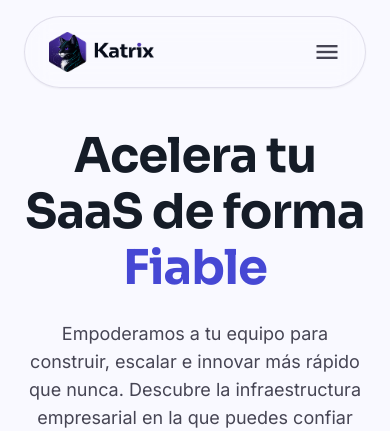
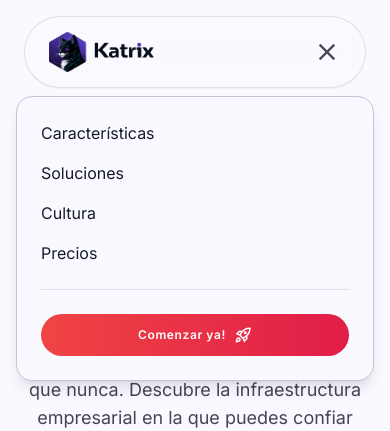
Before and after one commit to Katrix-soft/katrixland, an Angular app: page / in a window 390 px wide. Both pictures are taken after a click on the button "menu". Shown: the top 431 px of the page. Built offline with nearby package versions, Linux system fonts and the light colour scheme.

Commit message:
Fix: Make hamburger menu functional and fix responsive footer

```diff
--- a/src/app/app.html
+++ b/src/app/app.html
@@ -19,8 +19,23 @@
     </a>
 </div>
 </div>
-<button class="md:hidden text-on-surface-variant material-symbols-outlined text-[28px]">menu</button>
+<button (click)="isMobileMenuOpen.set(!isMobileMenuOpen())" class="md:hidden text-on-surface-variant material-symbols-outlined text-[28px]">
+    {{ isMobileMenuOpen() ? 'close' : 'menu' }}
+</button>
 </div>
+@if(isMobileMenuOpen()) {
+<div class="md:hidden absolute top-[80px] left-4 right-4 bg-surface border border-outline-variant shadow-lg rounded-2xl flex flex-col p-6 gap-4 z-40">
+    <a (click)="isMobileMenuOpen.set(false)" class="font-label-md text-[16px] text-on-surface hover:text-primary transition-all" href="#caracteristicas">Características</a>
+    <a (click)="isMobileMenuOpen.set(false)" class="font-label-md text-[16px] text-on-surface hover:text-primary transition-all" href="#soluciones">Soluciones</a>
+    <a (click)="isMobileMenuOpen.set(false)" class="font-label-md text-[16px] text-on-surface hover:text-primary transition-all" href="#cultura">Cultura</a>
+    <a (click)="isMobileMenuOpen.set(false)" class="font-label-md text-[16px] text-on-surface hover:text-primary transition-all" href="#precios">Precios</a>
+    <div class="w-full h-px bg-outline-variant/50 my-2"></div>
+    <a (click)="isMobileMenuOpen.set(false)" href="#precios" class="font-label-md text-label-md text-white bg-gradient-to-r from-red-500 to-rose-600 rounded-full px-6 py-3 flex justify-center items-center gap-2">
+        Comenzar ya!
+        <span class="material-symbols-outlined text-[18px]">rocket_launch</span>
+    </a>
+</div>
+}
 </header>
 @if(currentView() === 'home') {
 <main>
@@ -517,17 +532,17 @@
 </main>
 }
 <!-- Footer -->
-<footer class="bg-surface-container-low full-width border-t border-outline-variant flat no shadows">
-<div class="flex flex-col md:flex-row justify-between items-center py-xl px-gutter max-w-container-max mx-auto">
-<div class="flex items-center mb-md md:mb-0">
+<footer class="bg-surface-container-low w-full border-t border-outline-variant">
+<div class="flex flex-col md:flex-row justify-between items-center py-xl px-gutter max-w-container-max mx-auto gap-y-6">
+<div class="flex items-center">
 <img src="logo.png" alt="Katrix Logo" class="h-10 md:h-12 w-auto object-contain">
 </div>
-<div class="flex gap-lg items-center mb-md md:mb-0">
+<div class="flex flex-wrap justify-center gap-4 md:gap-lg items-center">
 <a class="font-body-sm text-body-sm text-on-surface-variant hover:text-primary transition-colors opacity-80 hover:opacity-100 cursor-pointer" (click)="setView('privacidad', $event)">Política de Privacidad</a>
 <a class="font-body-sm text-body-sm text-on-surface-variant hover:text-primary transition-colors opacity-80 hover:opacity-100 cursor-pointer" (click)="setView('terminos', $event)">Términos de Servicio</a>
 <a class="font-body-sm text-body-sm text-on-surface-variant hover:text-primary transition-colors opacity-80 hover:opacity-100 cursor-pointer" (click)="setView('seguridad', $event)">Seguridad</a>
 <a class="font-body-sm text-body-sm text-on-surface-variant hover:text-primary transition-colors opacity-80 hover:opacity-100 cursor-pointer" (click)="setView('estado', $event)">Estado del Sistema</a>
 </div>
-<p class="font-body-sm text-body-sm text-on-surface-variant">© 2026 Katrix Inc. Todos los derechos reservados.</p>
+<p class="font-body-sm text-body-sm text-on-surface-variant text-center md:text-left">© 2026 Katrix Inc. Todos los derechos reservados.</p>
 </div>
 </footer>
--- a/src/app/app.ts
+++ b/src/app/app.ts
@@ -12,6 +12,7 @@ export class App {
   isSubmitting = signal(false);
   submitSuccess = signal(false);
   submitError = signal(false);
+  isMobileMenuOpen = signal(false);
 
   setView(view: string, event: Event) {
     event.preventDefault();
```
